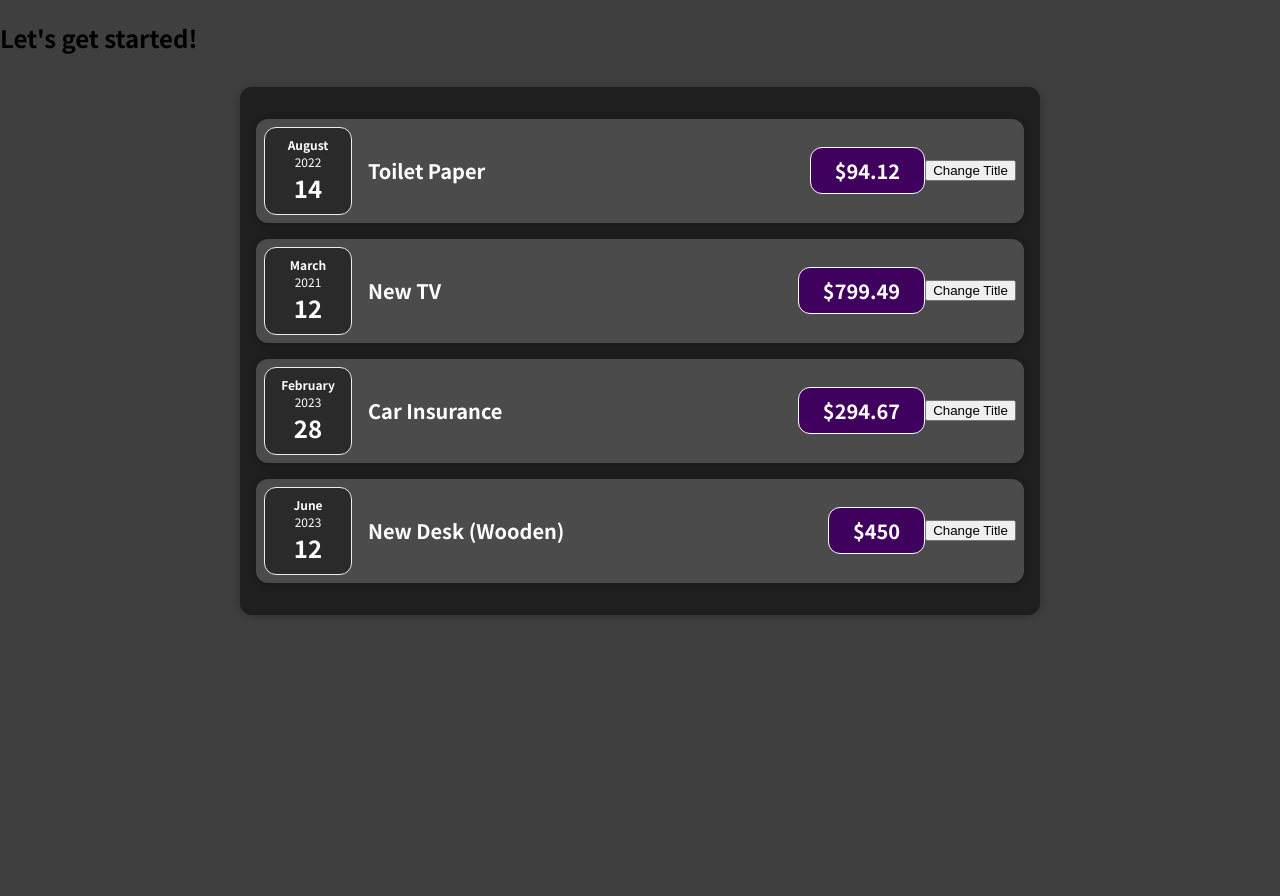
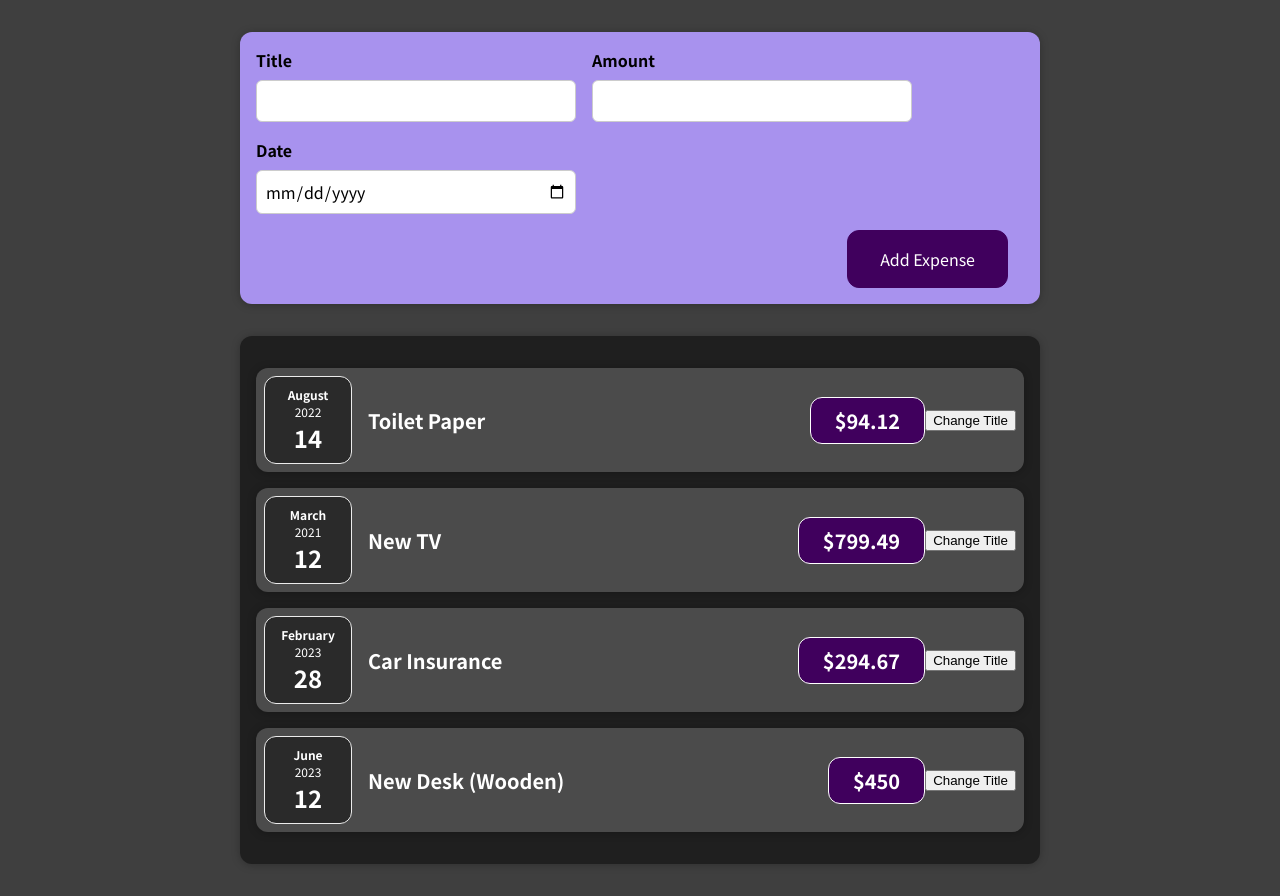
Before and after one commit to Martin1w/react-training-app, a React (Create React App) app: page / in a window 1280 px wide. Before the commit the page ends 800 px from the top, so only its background shows below. Built offline with nearby package versions, Linux system fonts and the light colour scheme.

Commit message:
added NewExpenses and useState

```diff
--- a/src/App.js
+++ b/src/App.js
@@ -1,4 +1,5 @@
 import React from 'react'
+import NewExpense from './components/NewExpense/NewExpense'
 import Expenses from './components/Expenses/Expenses'
 
 const App = () => {
@@ -34,7 +35,7 @@
 
 	return (
 		<div>
-			<h2>Let's get started!</h2>
+			<NewExpense />
 			<Expenses items={expenses} />
 		</div>
 	)
--- /dev/null
+++ b/src/components/NewExpense/ExpenseForm.css
@@ -0,0 +1,26 @@
+.new-expense__controls {
+	display: flex;
+	flex-wrap: wrap;
+	gap: 1rem;
+	margin-bottom: 1rem;
+	text-align: left;
+}
+
+.new-expense__control label {
+	font-weight: bold;
+	margin-bottom: 0.5rem;
+	display: block;
+}
+
+.new-expense__control input {
+	font: inherit;
+	padding: 0.5rem;
+	border-radius: 6px;
+	border: 1px solid #ccc;
+	width: 20rem;
+	max-width: 100%;
+}
+
+.new-expense__actions {
+	text-align: right;
+}
--- /dev/null
+++ b/src/components/NewExpense/ExpenseForm.js
@@ -0,0 +1,28 @@
+import React from 'react'
+import './ExpenseForm.css'
+
+const ExpenseForm = () => {
+	return (
+		<form>
+			<div className='new-expense__controls'>
+				<div className='new-expense__control'>
+					<label>Title</label>
+					<input type='text' />
+				</div>
+				<div className='new-expense__control'>
+					<label>Amount</label>
+					<input type='number' min='0.01' step='0.01' />
+				</div>
+				<div className='new-expense__control'>
+					<label>Date</label>
+					<input type='date' min='2023-01-01' max='2026-12-31' />
+				</div>
+			</div>
+			<div className='new-expense__actions'>
+				<button type='submit'>Add Expense</button>
+			</div>
+		</form>
+	)
+}
+
+export default ExpenseForm
--- /dev/null
+++ b/src/components/NewExpense/NewExpense.css
@@ -0,0 +1,38 @@
+.new-expense {
+	background-color: #a892ee;
+	padding: 1rem;
+	margin: 2rem auto;
+	width: 50rem;
+	max-width: 95%;
+	border-radius: 12px;
+	text-align: center;
+	box-shadow: 0 1px 8px rgba(0, 0, 0, 0.25);
+}
+
+.new-expense button {
+	font: inherit;
+	cursor: pointer;
+	padding: 1rem 2rem;
+	border: 1px solid #40005d;
+	background-color: #40005d;
+	color: white;
+	border-radius: 12px;
+	margin-right: 1rem;
+}
+
+.new-expense button:hover,
+.new-expense button:active {
+	background-color: #510674;
+	border-color: #510674;
+}
+
+.new-expense button.alternative {
+	color: #220131;
+	border-color: transparent;
+	background-color: transparent;
+}
+
+.new-expense button.alternative:hover,
+.new-expense button.alternative:active {
+	background-color: #ddb3f8;
+}
--- /dev/null
+++ b/src/components/NewExpense/NewExpense.js
@@ -0,0 +1,13 @@
+import React from 'react'
+import ExpenseForm from './ExpenseForm'
+import './NewExpense.css'
+
+const NewExpense = () => {
+	return (
+		<div className='new-expense'>
+			<ExpenseForm />
+		</div>
+	)
+}
+
+export default NewExpense
```
Lines whose indentation alone changed are shown as unchanged.
